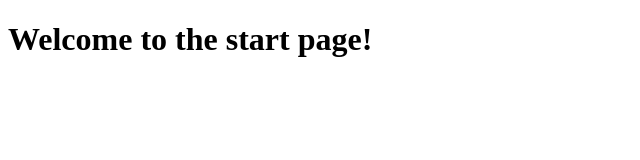
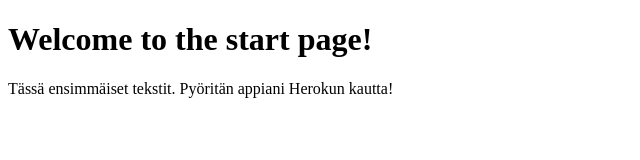
Before and after one commit to heljah/location-api, a website: page public/index.html in a window 1280 px wide. Shown: the whole page, without its empty margins (0-640 px from the left). Drawn offline with Linux system fonts and the light colour scheme.

Commit message:
Small changes to test Heroku

```diff
--- a/index.js
+++ b/index.js
@@ -6,6 +6,7 @@ app.get('/', (req, res) => {
   res.send('Hello World!')
 });
 
+// Tämä luo selaimeen polun, jolla pääsen public-kansiooni!
 app.use('/start', express.static('public'));
 
 app.listen(port, () => {
--- a/public/index.html
+++ b/public/index.html
@@ -8,5 +8,8 @@
 </head>
 <body>
     <h1>Welcome to the start page!</h1>
+    <div>
+        <span>Tässä ensimmäiset tekstit. Pyöritän appiani Herokun kautta!</span>
+    </div>
 </body>
 </html>
```
